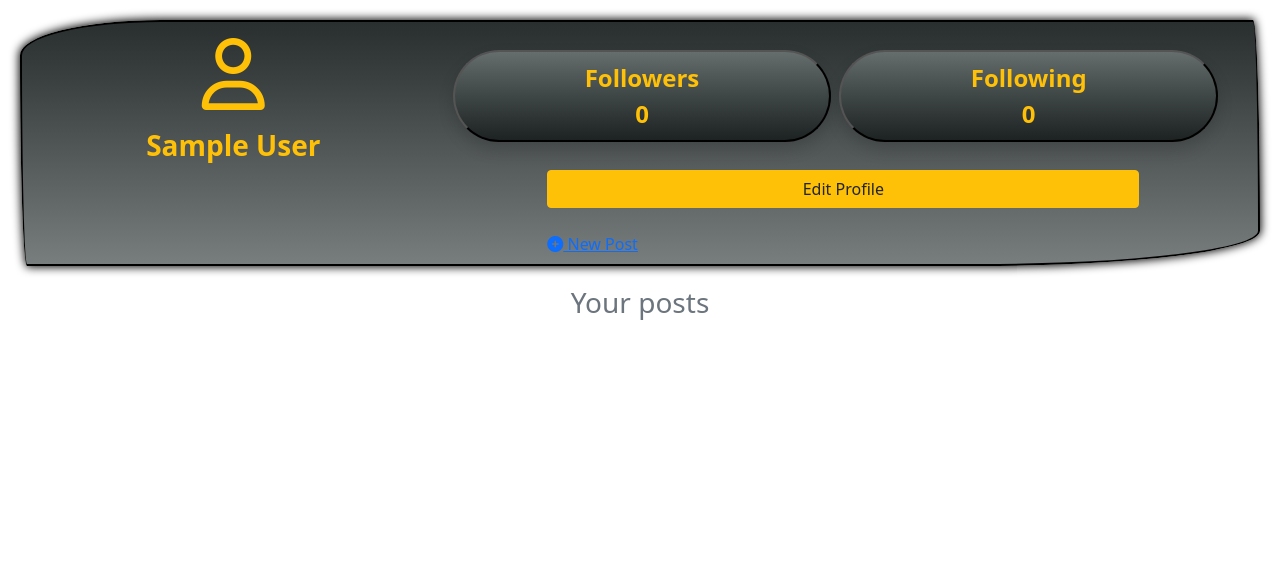
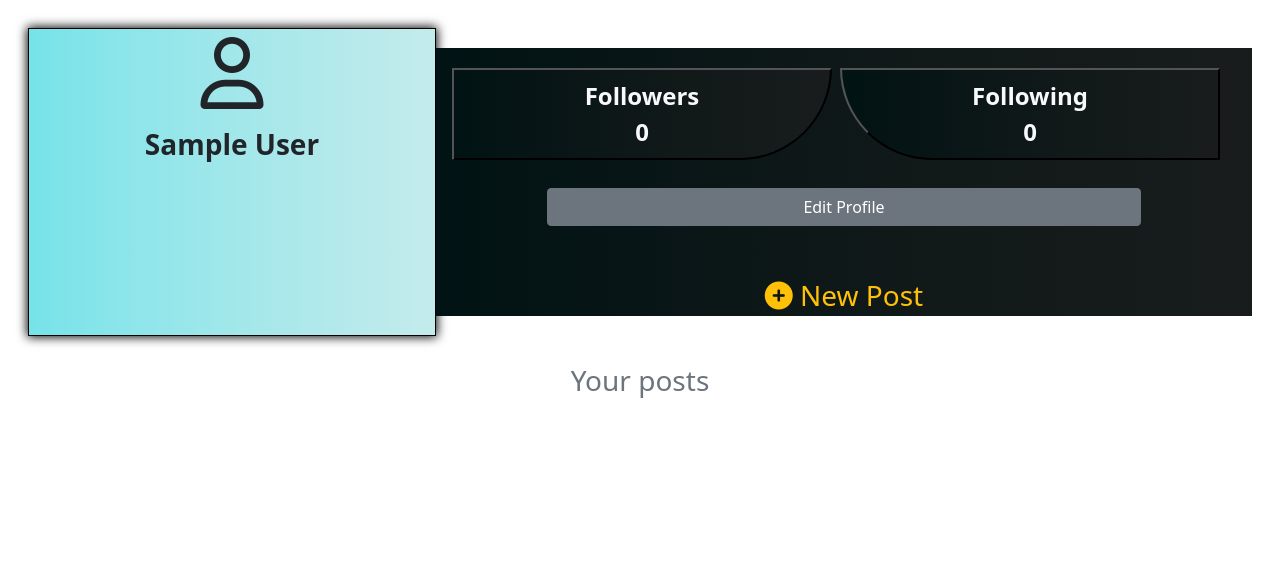
Before and after one commit to alenwenish/saveehub, a PHP site: page /saveehub/viewprofile.php in a window 1280 px wide. Shown: the top 584 px of the page. Run offline with PHP 8.4, Linux system fonts and the light colour scheme; the visitor is signed in with stand-in values (Sample User, id 1); data that the repository does not hold is empty; some libraries are stand-ins or nearby versions.

Commit message:
changes in profile dashboard

```diff
--- a/viewprofile.php
+++ b/viewprofile.php
@@ -87,17 +87,44 @@ if ($status == 0) {
     }
 
     #box1 {
-      border: 2px solid black;
       margin: 20px;
-      border-radius: 20em 1em 40em / 5em 30em;
-      background-image: linear-gradient(to bottom, #292f2f, #3b4141, #4f5454, #636868, #787d7d);
+      /* border-radius: 20em 1em 40em / 5em 30em; */
+      /* background-image: linear-gradient(to bottom, #292f2f, #3b4141, #4f5454, #636868, #787d7d); */
       /* background-image: linear-gradient(to bottom, #76e3e9, #8de5ea, #a1e7ea, #b3e9eb, #c4ebec); */
+      /* box-shadow: 0 0 10px 1px black; */
+    }
+
+    #part1 {
+      background-image: linear-gradient(to right, #76e3e9, #8de5ea, #a1e7ea, #b3e9eb, #c4ebec);
+      /* border-radius: 50px 0 0 50px; */
       box-shadow: 0 0 10px 1px black;
+      border: 1px solid black;
+    }
+
+    #part2 {
+      background-image: linear-gradient(to right, #011314, #081516, #0f1818, #141a1a, #181c1c);
+      /* border-radius: 0 90px 90px 0; */
+      margin: 20px 0 20px 0 ;
+
+
+
     }
 
     #followers,
     #following {
-      background-image: linear-gradient(to bottom, #656d6d, #525959, #3f4646, #2e3434, #1d2323);
+      /* background-image: linear-gradient(to bottom, #656d6d, #525959, #3f4646, #2e3434, #1d2323); */
+      /* background-image: linear-gradient(to bottom, #0d015b, #003b90, #006db9, #00a0d6, #11d2ec); */
+      background-image: linear-gradient(to right, #011314, #081516, #0f1818, #141a1a, #181c1c);
+
+    }
+
+    #followers {
+
+      border-radius: 0 0 100px 0px;
+    }
+
+    #following {
+      border-radius: 0 0 0 100px;
     }
   </style>
 </head>
@@ -105,7 +132,7 @@ if ($status == 0) {
 <body id="view_profile">
 
   <div class="row p-2" id="box1">
-    <div class="text-center col-4 text-warning ">
+    <div class="text-center col-4 text-dark" id="part1">
 
       <?php if ($pic == '') {  ?>
         <h1 style="font-size:72px"> <i class="fa-regular fa-user"></i> </h1>
@@ -118,21 +145,22 @@ if ($status == 0) {
       <div class="text-center">
         <spam class="fw-bolder"> <?php echo $name; ?></spam> <br>
         <spam><?php echo $bio; ?></spam> <br>
-        <a href="<?php echo $link ?>" class="text-white"> <?php echo $link; ?> </a>
+        <a href="<?php echo $link ?>" class="text-primary fw-bold"> <?php echo $link; ?> </a>
 
       </div>
       <br>
     </div>
 
-    <div class="col-8">
+    <div class="col-8 " id="part2">
       <div class="row text-center pt-3 pe-3 mx-auto">
 
-        <button class="col text-warning rounded-pill fw-bolder fs-4 m-1 p-2 shadow" class="btn" data-bs-toggle="modal" data-bs-target="#exampleModal" id="followers">
+
+        <button class="col text-light fw-bolder fs-4 m-1 p-2 " class="btn" data-bs-toggle="modal" data-bs-target="#exampleModal" id="followers">
           Followers <br>
           <?php echo $follower; ?>
         </button>
 
-        <button class="col text-warning rounded-pill fw-bolder fs-4 m-1 p-2 shadow" class="btn" data-bs-toggle="modal" data-bs-target="#exampleModal1" id="following">
+        <button class="col text-light fw-bolder fs-4 m-1 p-2 " class="btn" data-bs-toggle="modal" data-bs-target="#exampleModal1" id="following">
           Following <br>
           <?php echo $following; ?>
         </button>
@@ -140,11 +168,11 @@ if ($status == 0) {
       </div>
 
       <br>
-      <button class="btn btn-warning text-center mx-auto d-block w-75 " data-bs-toggle="modal" data-bs-target="#exampleModal2"> <a href="editprofile.php" class="text-decoration-none text-dark"> Edit Profile </a> </button>
+      <button class="btn btn-secondary text-center mx-auto d-block w-75 " data-bs-toggle="modal" data-bs-target="#exampleModal2"> <a href="editprofile.php" class="text-decoration-none text-white"> Edit Profile </a> </button>
       <br>
-
-      <div class="w-75 m-auto">
-        <a href="upload.php">
+      <br>
+      <div class="w-75 m-auto text-center">
+        <a href="upload.php" class="text-decoration-none fs-3 text-warning fw-normal">
           <i class="fa-solid fa-circle-plus"></i> New Post
         </a>
 
@@ -294,16 +322,6 @@ if ($status == 0) {
   </div>
 
 
-
-
-
-
-
-
-
-
-
-
   <br><br> <br>
   <?php include('footer.php'); ?>
 
```
